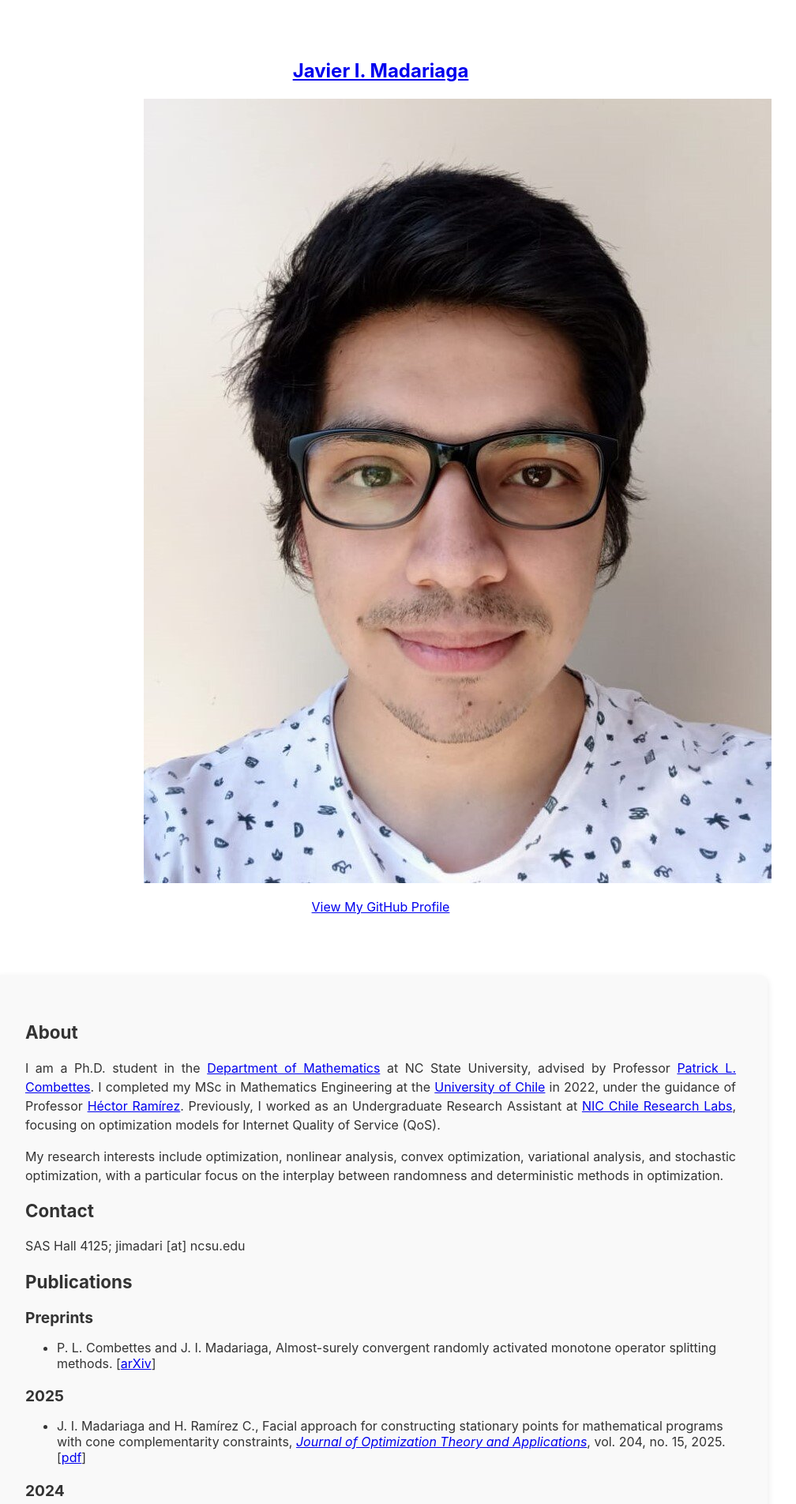
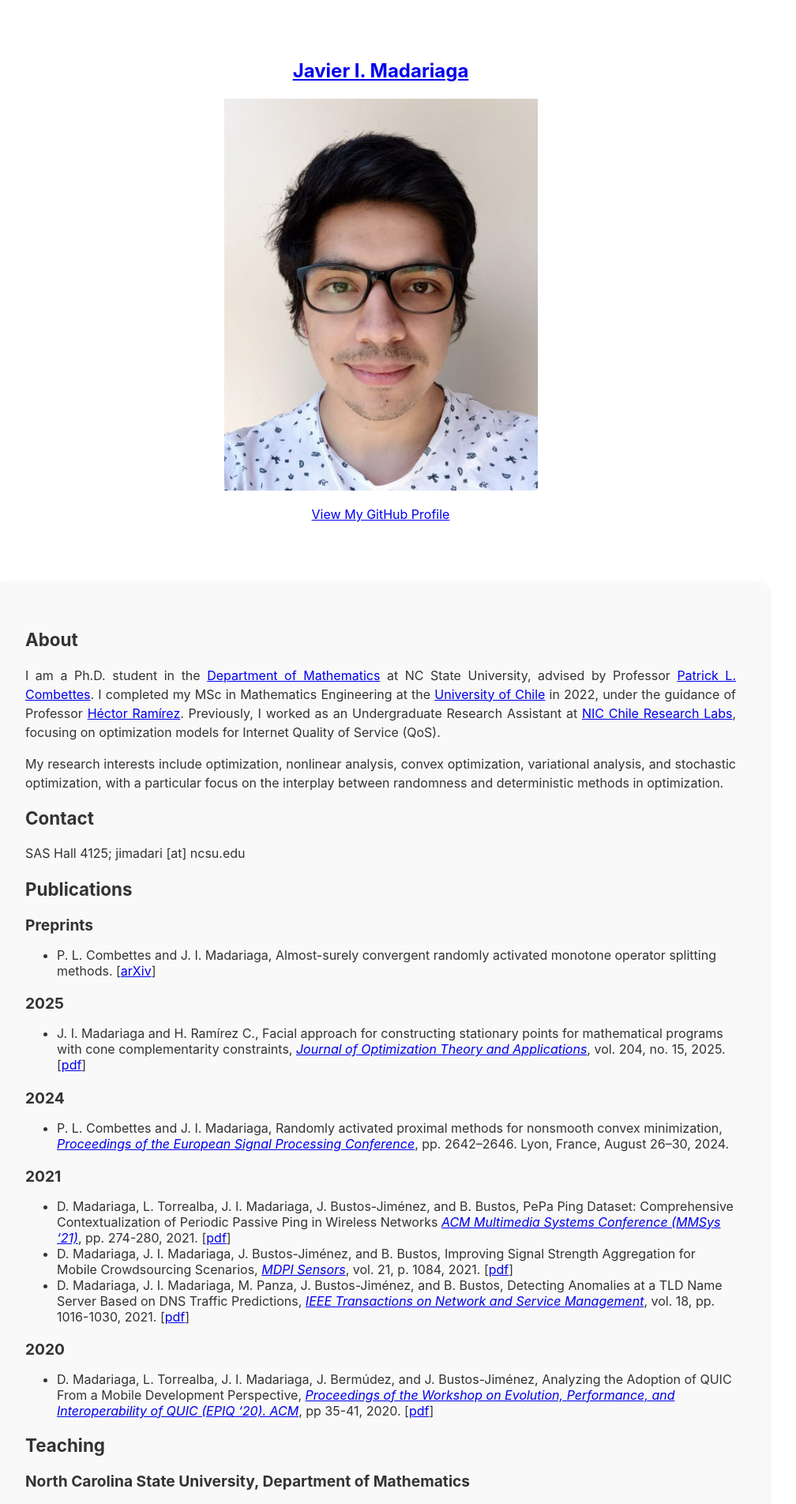
Before and after one commit to jmadariagar/jmadariagar.github.io, a Jekyll site: the page built from index.md, in a window 1280 px wide. Shown: the top 1904 px of the page at 79% size, without its empty margins (158-1166 px from the left). Built offline with Jekyll 4.4.1, drawn with Linux system fonts in a browser that asks for light colours; our own code applies the rules of GitHub Pages for plain Markdown files; a script that is not in the unit is left out; the repository's description, which GitHub fills in, is left out.

Commit message:
Update _config.yml

```diff
--- a/_config.yml
+++ b/_config.yml
@@ -2,4 +2,4 @@ remote_theme: pages-themes/minimal@v0.2.0
 plugins:
 - jekyll-remote-theme
 title: Javier I. Madariaga
-logo: /javier-mad.jpg
+logo: /javier-mad(1).jpg
```
